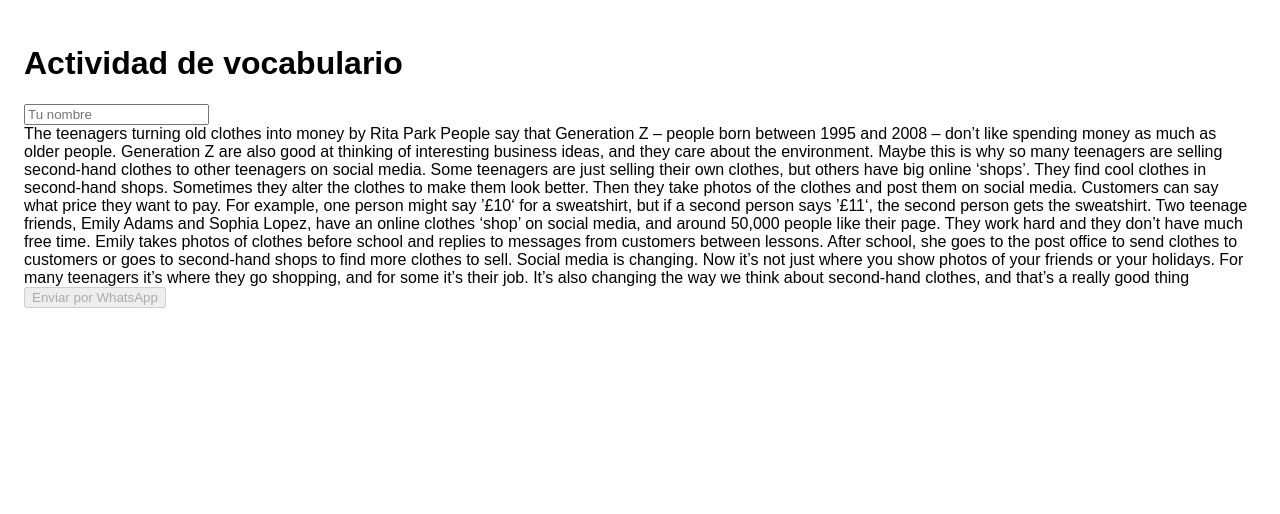
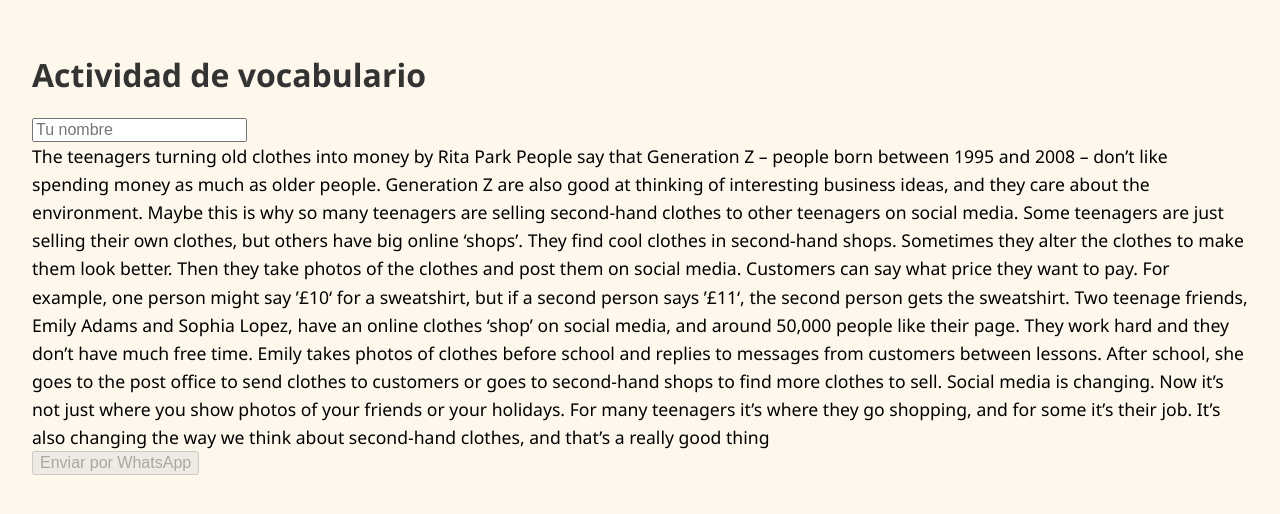
Before and after one commit to PamG14/Boston_Vocabulary, a React (Vite) app: page / in a window 1280 px wide. Shown: the top 514 px of the page. Built offline with nearby package versions, Linux system fonts and the light colour scheme; the HTML template or start-up script is replaced by a standard one.

Commit message:
Update index.css

```diff
--- a/src/index.css
+++ b/src/index.css
@@ -1,5 +1,28 @@
+body {
+  font-family: 'Segoe UI', sans-serif;
+  background-color: #fdf7ec; /* cremita */
+  margin: 0;
+  padding: 0;
+}
 
-body {
-  font-family: sans-serif;
-  padding: 1rem;
+#root {
+  padding: 2rem;
 }
+
+h1 {
+  color: #333;
+}
+
+input {
+  font-size: 1rem;
+}
+
+span {
+  font-size: 1.1rem;
+  line-height: 1.6;
+  text-align: justify;
+}
+
+button {
+  font-size: 1rem;
+}
```
